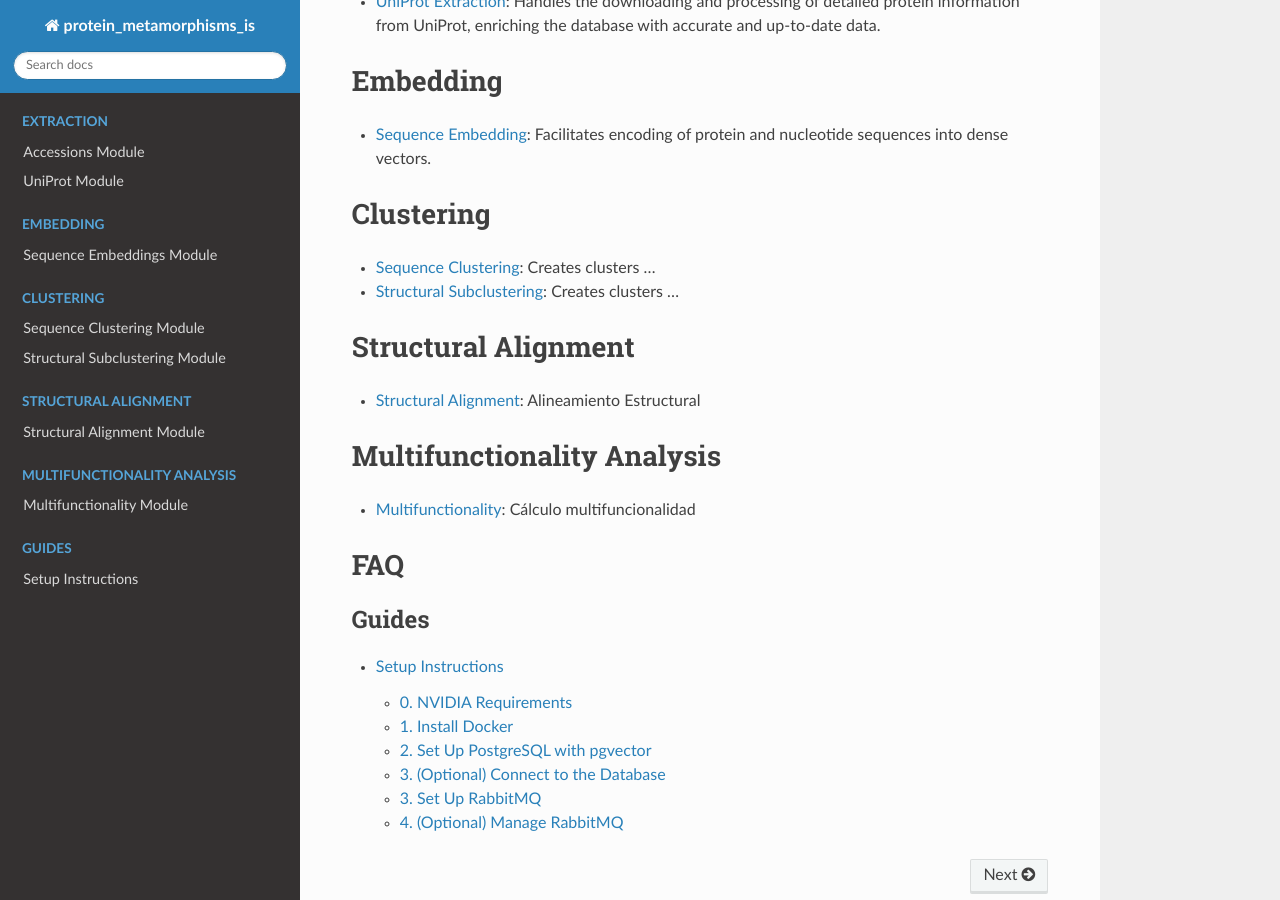
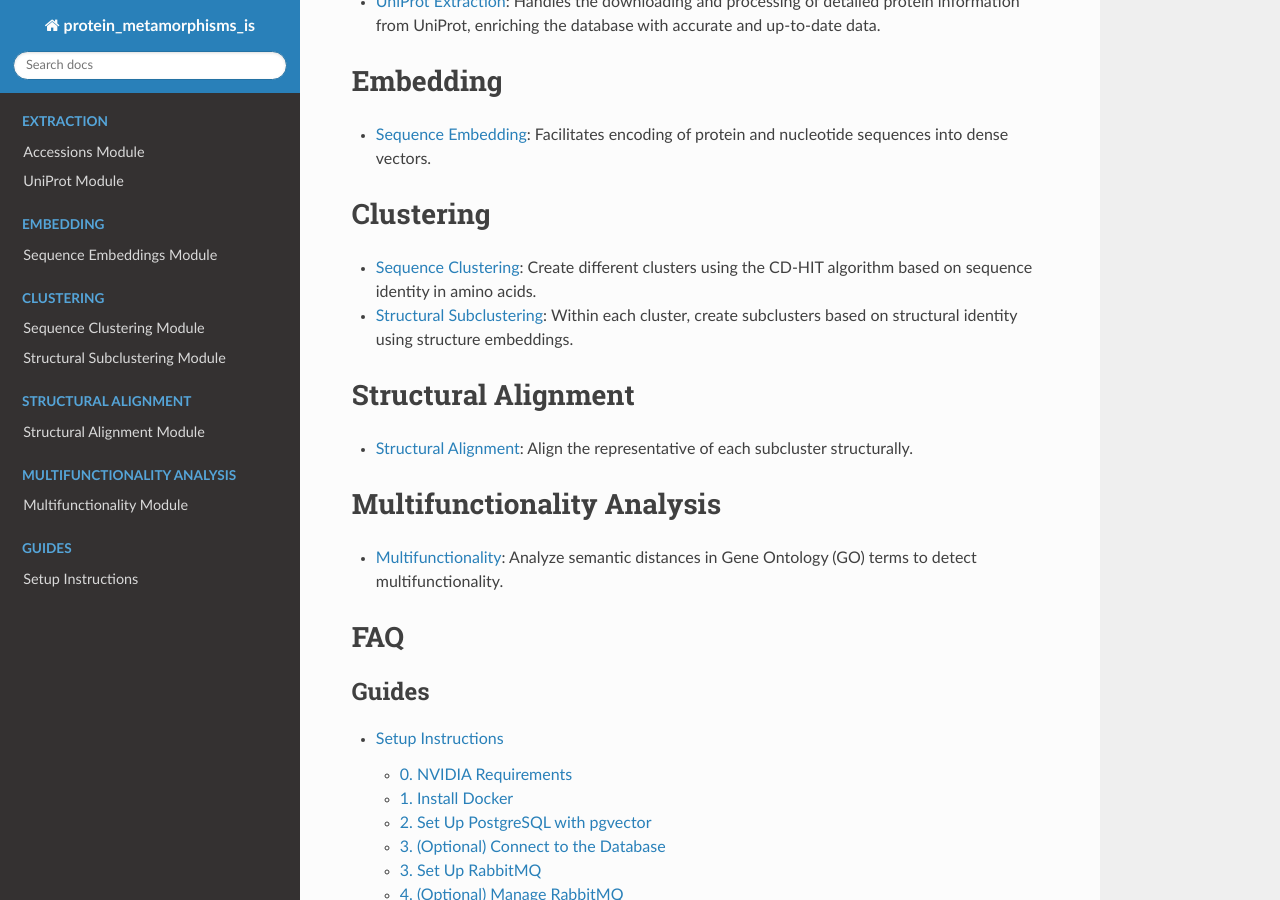
Before and after one commit to CBBIO/protein-metamorphisms-is, a Sphinx documentation site: the page built from docs/source/index.rst, in a window 1280 px wide and 900 px high, scrolled down 1158 px. Built offline with Sphinx 7.4.7 and the Read the Docs theme 3.1.0, drawn with Linux system fonts in a browser that asks for light colours.

Commit message:
Description of operations

```diff
--- a/docs/source/index.rst
+++ b/docs/source/index.rst
@@ -80,8 +80,8 @@ Clustering
    operation/clustering/sequence_clustering
    operation/clustering/structural_subclustering
 
-- `Sequence Clustering <operation/clustering/sequence_clustering.html>`_: Creates clusters ...
-- `Structural Subclustering <operation/clustering/structural_subclustering.html>`_: Creates clusters ...
+- `Sequence Clustering <operation/clustering/sequence_clustering.html>`_: Create different clusters using the CD-HIT algorithm based on sequence identity in amino acids.
+- `Structural Subclustering <operation/clustering/structural_subclustering.html>`_: Within each cluster, create subclusters based on structural identity using structure embeddings.
 
 
 Structural Alignment
@@ -93,7 +93,7 @@ Structural Alignment
 
    operation/structural_alignment/structural_alignment
 
-- `Structural Alignment <operation/structural_alignment/structural_alignment.html>`_: Alineamiento Estructural
+- `Structural Alignment <operation/structural_alignment/structural_alignment.html>`_: Align the representative of each subcluster structurally.
 
 
 Multifunctionality Analysis
@@ -105,7 +105,7 @@ Multifunctionality Analysis
 
    operation/functional/multifunctionality
 
-- `Multifunctionality <operation/functional/multifunctionality.html>`_: Cálculo multifuncionalidad
+- `Multifunctionality <operation/functional/multifunctionality.html>`_: Analyze semantic distances in Gene Ontology (GO) terms to detect multifunctionality.
 
 
 FAQ
```
